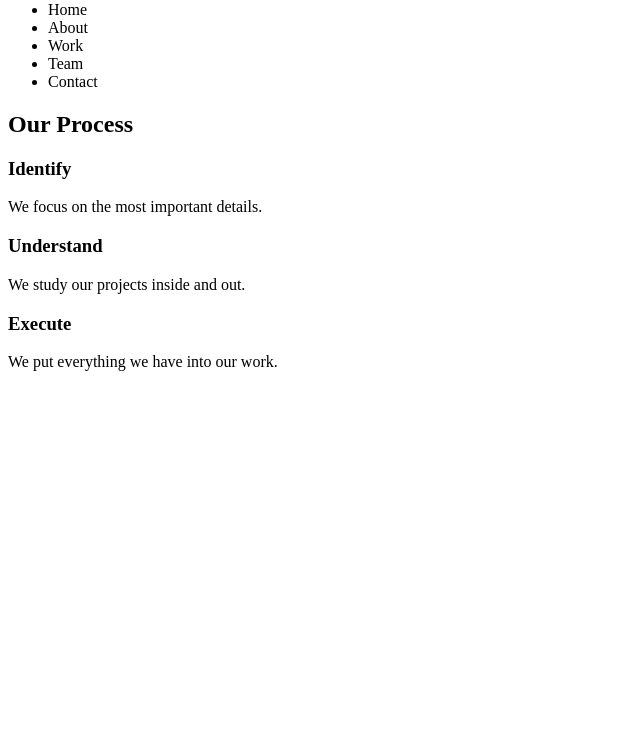
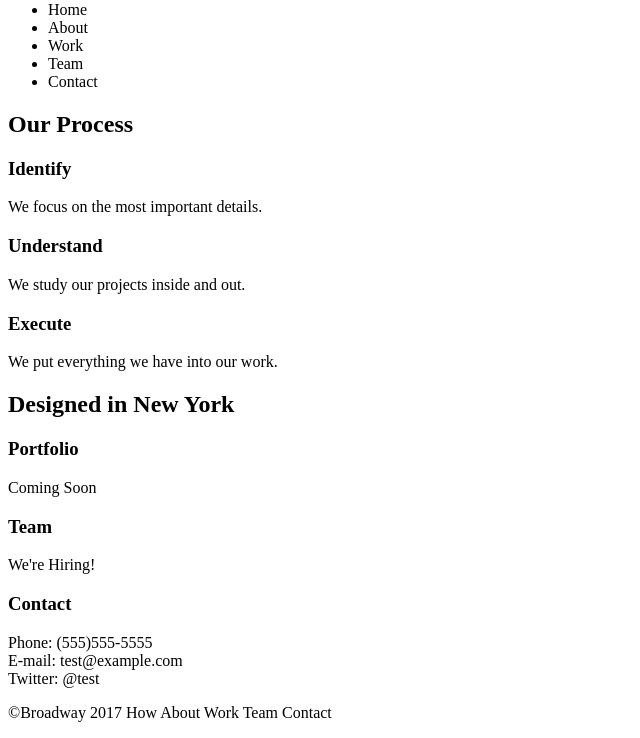
Before and after one commit to TiffanyMeryhew/broadway, a plain HTML site: page index.html in a window 1280 px wide. Shown: the part 79-817 px from the top of the page, without its empty margins (0-640 px from the left). Drawn offline with Linux system fonts and the light colour scheme.

Commit message:
html completed

```diff
--- a/index.html
+++ b/index.html
@@ -31,5 +31,14 @@
     <h3>Execute</h3>
       <p>We put everything we have into our work.</p>
 
+    <h2>Designed in New York</h2>
+    <h3>Portfolio</h3>
+    <p>Coming Soon</p>
+    <h3>Team</h3>
+    <p>We're Hiring!</p>
+    <h3>Contact</h3>
+    <p>Phone: (555)555-5555 <br> E-mail: test@example.com <br> Twitter: @test</p>
+    <p id="footer">&copy;Broadway 2017 How About Work Team Contact</p>
+
   </body>
 </html>
```
